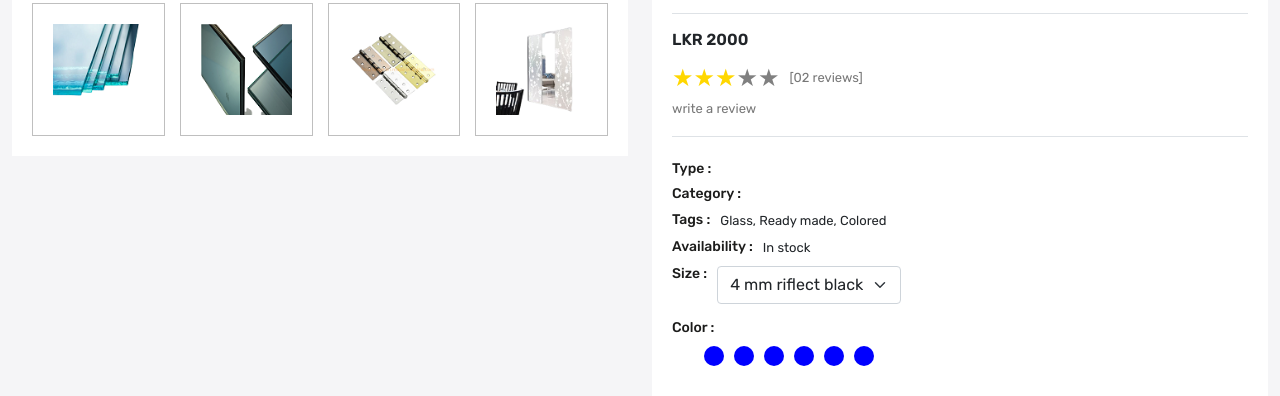
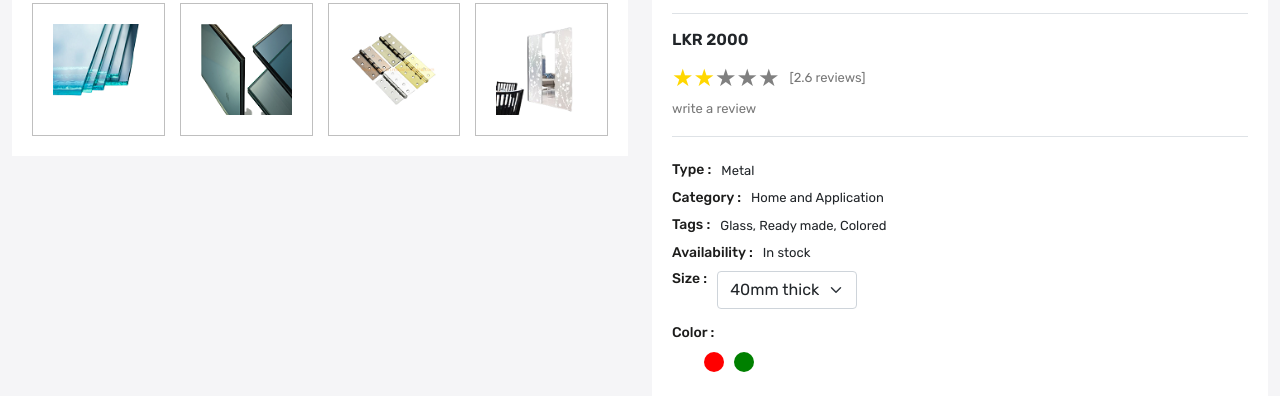
Before and after one commit to Udayanzoysa/ecom-web, a React (Create React App) app: page /OurStore/1 in a window 1280 px wide. Shown: the part 344-740 px from the top of the page. Built offline with nearby package versions, Linux system fonts and the light colour scheme.

Commit message:
cart add

```diff
--- a/src/App.css
+++ b/src/App.css
@@ -308,7 +308,7 @@ border-color: rgba(0, 0, 0, 0.25);
 .colors li{
   width: 20px;
   height: 20px;
-  background-color: blue;
+  /*background-color: blue;*/
   border-radius: 50%;
   cursor: pointer;
 }
--- a/src/Components/Color.js
+++ b/src/Components/Color.js
@@ -1,15 +1,14 @@
 import React from 'react';
 
-const Color = () => {
+const Color = ({data}) => {
     return (
         <>
             <ul className='colors'>
-           <li></li>
-           <li></li>
-           <li></li>
-           <li></li>
-           <li></li>
-           <li></li>
+                {
+                    data?.map((colour) => (
+                        <li style={{backgroundColor: colour}}></li>
+                    ))
+                }
             </ul>
         </>
     );
--- a/src/Pages/SingleProduct.js
+++ b/src/Pages/SingleProduct.js
@@ -69,12 +69,12 @@ const SingleProduct = (props) => {
                                 <div className='d-flex align-items-center gap-10'>
                                     <ReactStars
                                         count={5}
-                                        value='3'
+                                        value={product?.rate || '0'}
                                         size={24}
                                         edit={true}
                                         activeColor="#ffd700"
                                     />
-                                    <p className='mb-0 t-review'>[02 reviews]</p>
+                                    <p className='mb-0 t-review'>{`[${product?.rate} reviews]`}</p>
                                 </div>
                                 <a className='review-btn' href='#review'>write a review</a>
                             </div>
@@ -85,7 +85,7 @@ const SingleProduct = (props) => {
                                 </div>
                                 <div className='d-flex gap-10 align-items-center my-2'>
                                     <h4 className='product-heading'>Category :</h4>
-                                    <p className='product-data'>{product?.category || ''}</p>
+                                    <p className='product-data'>{product?.Category || ''}</p>
                                 </div>
                                 <div className='d-flex gap-10 align-items-center my-2'>
                                     <h4 className='product-heading'>Tags :</h4>
@@ -100,23 +100,19 @@ const SingleProduct = (props) => {
                                     <div className='d-flex align-items-center gap-10'>
                                         <select name='' className='form-control form-select fs-16' id=''>
                                             <option value='manual'>Normal</option>
-                                            <option value='4mm riflect(black)' selected='selected'>4 mm riflect black
-                                            </option>
-                                            <option value='4mm riflect(blue)'>4mm riflect blue</option>
-                                            <option value='4mm riflect(green)'>4mm riflect green</option>
-                                            <option value='4mm riflect(red)'>4mm riflect red</option>
-                                            <option value='4mm riflect(red)'> 1 FEET</option>
-                                            <option value='4mm riflect(red)'> 2 FEET</option>
-                                            <option value='4mm riflect(red)'> 4 FEET</option>
-                                            <option value='4mm riflect(red)'> S</option>
-                                            <option value='4mm riflect(red)'> M</option>
-                                            <option value='4mm riflect(red)'> L</option>
+                                            {
+                                                product?.size?.map((item) => (
+                                                    <option value='4mm riflect(black)' selected='selected'>
+                                                        {item}
+                                                    </option>
+                                                ))
+                                            }
                                         </select>
                                     </div>
                                 </div>
                                 <div className='d-flex gap-10 flex-column mt-2 mb-3'>
                                     <h4 className='product-heading'>Color :</h4>
-                                    <Color/>
+                                    <Color data={product?.color}/>
                                 </div>
                                 <div className='d-flex align-items-center gap-15 flex-row mt-2 mb-3'>
                                     <h4 className='product-heading'>Quantity :</h4>
@@ -133,7 +129,7 @@ const SingleProduct = (props) => {
                                     </div>
                                     <div>
                                         <div className='d-flex gap-30 align-items-center ms-5'>
-                                            <Link to='/cart' className='button'>
+                                            <Link onClick={()=>onAdd(product)} className='button'>
                                                 Add to cart
                                             </Link>
                                             <Link to='/checkout' className='button'>
--- a/src/data.js
+++ b/src/data.js
@@ -6,48 +6,55 @@ import product5 from '../src/images/product 5.png';
 import product6 from '../src/images/product 6.png';
 import product7 from '../src/images/product 7.png';
 
-
-
-
-
-
 const data = {
     products: [
       {
         id: '1',
         name: 'TitanLock Elite',
+        type:"Metal",
         price: 1400,
+        rate:'2.6',
         image: product1,
+        Category:"Home and Application",
         image_hover: product3,
-        color: 'red',
-        size: '40mm thick',
+        color: ['red','green'],
+        size: ['40mm thick'],
       },
       {
         id: '2',
         name: 'SentinelKey MaxSecure',
         price: 2400,
+        type:"Metal",
+        rate:'1',
+        Category:"Home and Application",
         image: product2,
         image_hover: product3,
-        color: 'red',
-        size: '40mm thick',
+        color: ['red'],
+        size: ['40mm thick'],
       },
       {
         id: '3',
         name: 'FortiGate LockMaster',
         price: 1000,
+        rate:'2',
+        type:"Metal",
+        Category:"Home and Application",
         image: product3,
         image_hover: product3,
-        color: 'red',
-        size: '40mm thick',
+        color: ['red','green'],
+        size: ['40mm thick'],
       },
       {
         id: '4',
         name: 'QuantumGuard UltiLock',
         price: 1200,
+        type:"Metal",
         image: product4,
+        Category:"Home and Application",
         image_hover: product3,
-        color: 'red',
-        size: '40mm thick',
+        rate:'4',
+        color: ['red'],
+        size: ['40mm thick'],
       },
     ],
   };
```
Lines whose indentation alone changed are shown as unchanged.
